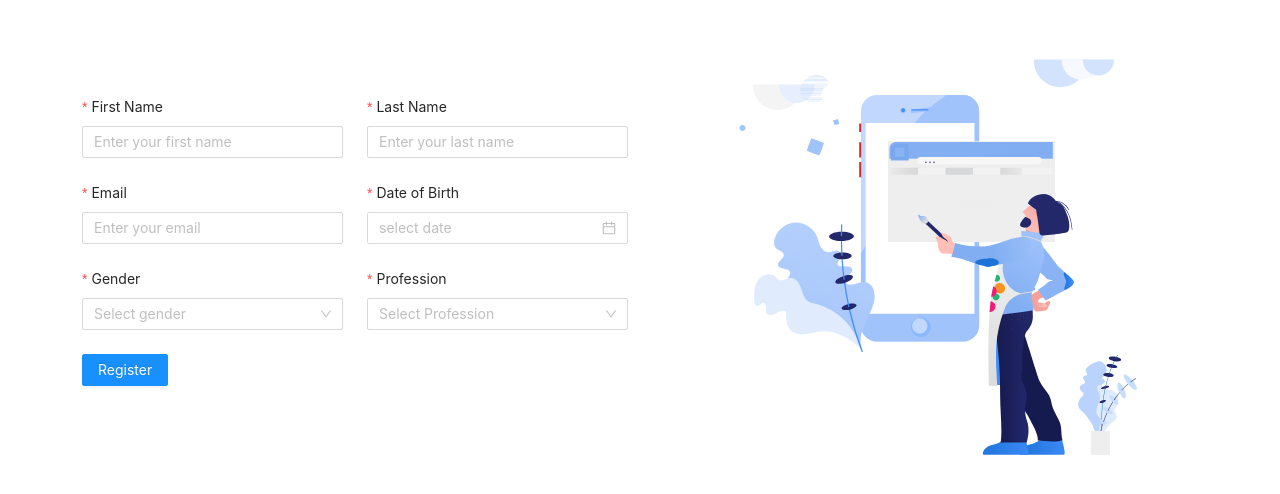
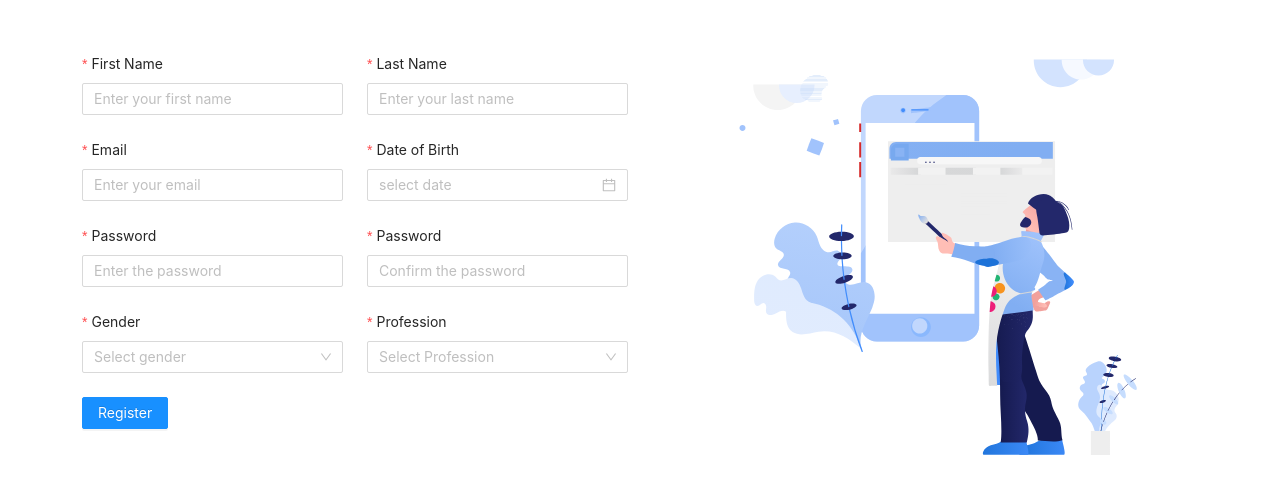
Before and after one commit to emwil23/sindhiSevaProject-Frontend, a React (Create React App) app: page /auth/register in a window 1280 px wide. Shown: the top 494 px of the page. Built offline with nearby package versions, Linux system fonts and the light colour scheme.

Commit message:
Add register Component

```diff
--- a/src/Components/pages/registerPage/index.tsx
+++ b/src/Components/pages/registerPage/index.tsx
@@ -77,7 +77,38 @@ const RegisterComponent: FC = () => {
                 </Form.Item>
               </div>
             </div>
-
+            <div className="row">
+              <div className="col-md-6">
+                <Form.Item
+                  label="Password"
+                  name="password"
+                  rules={[
+                    {
+                      required: true,
+                      message: "Please enter the password",
+                      type: "string",
+                    },
+                  ]}
+                >
+                  <Input placeholder="Enter the password" />
+                </Form.Item>
+              </div>
+              <div className="col-md-6">
+                <Form.Item
+                  label="Password"
+                  name="password"
+                  rules={[
+                    {
+                      required: true,
+                      message: "Please enter same password",
+                      type: "string",
+                    },
+                  ]}
+                >
+                  <Input placeholder="Confirm the password" />
+                </Form.Item>
+              </div>
+            </div>
             <div className="row">
               <div className="col-md-6">
                 <Form.Item
```
